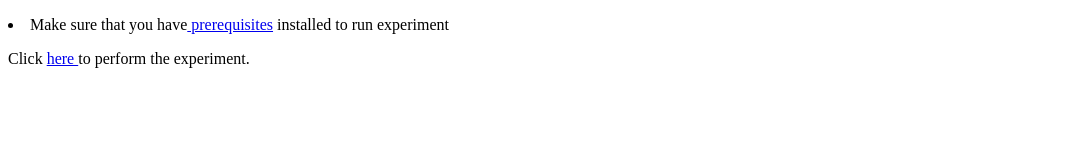
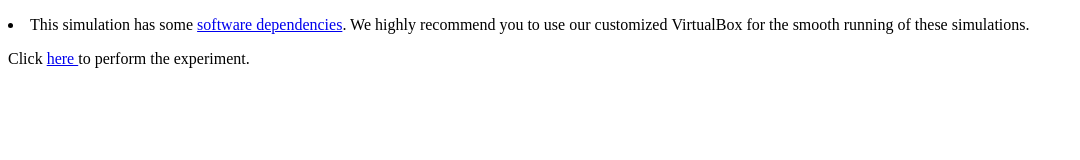
Before and after one commit to virtual-labs/exp-adder-circuit-iiith, a plain HTML site: page experiment/simulation/index.html in a window 1280 px wide. Shown: the whole page, without its empty margins (0-1080 px from the left). Drawn offline with Linux system fonts and the light colour scheme.

Commit message:
Update index.html

```diff
--- a/experiment/simulation/index.html
+++ b/experiment/simulation/index.html
@@ -7,7 +7,7 @@
 <body>
 		<!-- Your code goes here-->
 
-	<p><li>Make sure that you have<a href="../../../Introduction.html"> prerequisites</a> installed to run experiment </li></p>
+	<p><li>This simulation has some <a href="../../../Introduction.html">software dependencies</a>. We highly recommend you to use our customized <ahref="https://vlead.vlabs.ac.in/development/#virtual-box">VirtualBox</a> for the smooth running of these simulations.</li></p>
 	<p>Click <a class="qtlink" href="exp1.html" onclick="window.open('./exp1.html', null,'scrollbars=yes, width=' + (screen.availWidth) +',height=' + (screen.availHeight)); return false;"> here	</a> to perform the experiment. </p>
 
 	<!-- Add JS at the bottom of HTML file -->
```
